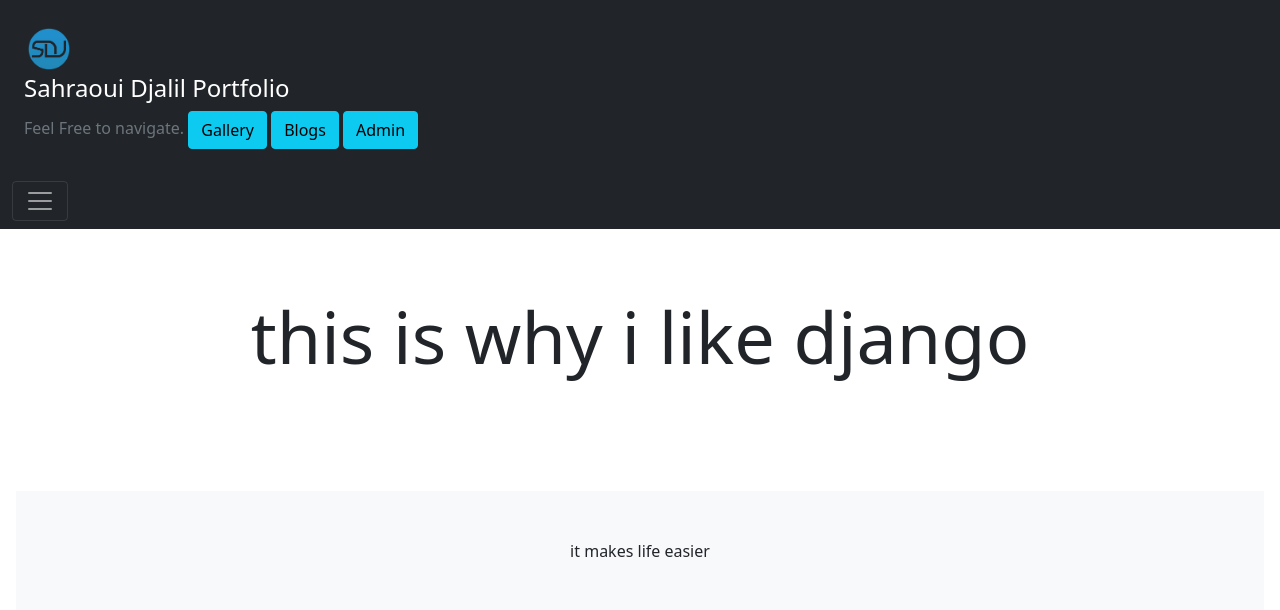
After one commit to DjalilKun/personal_portfolio_project, a Django app: page /blog/1 in a window 1280 px wide, after a click that opens the changed part. The commit adds this page. Shown: the top 610 px of the page. Run offline with Django 3.2, Linux system fonts and the light colour scheme; data comes from the database, SQL or seed files in the repository; both versions use the stored data as it was after the commit.

Commit message:
last update work with boostrap

```diff
--- a/blog/models.py
+++ b/blog/models.py
@@ -1,7 +1,16 @@
 from django.db import models
+from django.utils import timezone
 
 # Create your models here.
 class Blogs(models.Model):
     title = models.CharField(max_length=100)
     description = models.CharField(max_length=350)
     urls = models.URLField(blank=True)
+
+def __str__(self):
+        return self.name
+
+class Meta:
+        db_table = 'state'
+        # Add verbose name
+        verbose_name = 'State List'
--- /dev/null
+++ b/blog/templates/blog/detail.html
@@ -0,0 +1,15 @@
+{% extends 'portfolio/base.html'%}
+{% block content %}
+
+<div class="position-relative overflow-hidden p-3 p-md-5 m-md-3 text-center ">
+  <h2 class="display-2">{{ blog.title}}</h2>
+</div>
+<br>
+<div class="position-relative overflow-hidden p-3 p-md-5 m-md-3 text-center bg-light">
+  {{ blog.description | safe }}
+</div>
+
+{% comment %}
+hey what's up
+{% endcomment %}
+{% endblock %}
--- a/blog/urls.py
+++ b/blog/urls.py
@@ -1,6 +1,8 @@
 from django.urls import path
 from . import views
 
+app_name = 'blog'
 urlpatterns = [
     path('',views.allblogs,name='allblogs'),
+    path('<int:blog_id>',views.detail,name='detailblog'),
 ]
--- a/blog/views.py
+++ b/blog/views.py
@@ -1,6 +1,9 @@
-from django.shortcuts import render
+from django.shortcuts import render, get_object_or_404
 from .models import Blogs
 # Create your views here.
 def allblogs(request):
      blogs= Blogs.objects.all()
      return render(request,'blog/allblogs.html',{'blogs':blogs})
+def detail(request,blog_id):
+    blog = get_object_or_404(Blogs, pk=blog_id)
+    return render(request,'blog/detail.html',{'blog':blog})
--- a/personal_portfolio/urls.py
+++ b/personal_portfolio/urls.py
@@ -20,7 +20,7 @@ from django.conf import settings
 from portfolio import views
 
 urlpatterns = [
-    path('admin/', admin.site.urls),
+    path('admin/', admin.site.urls,name='adminpage'),
     path('',views.start,name='homepage'),
     path('blog/',include('blog.urls')),
 ]
--- a/portfolio/models.py
+++ b/portfolio/models.py
@@ -6,3 +6,6 @@ class project(models.Model):
    description = models.CharField(max_length=250)
    image = models.ImageField(upload_to='picturs/portfolio/images/')
    url = models.URLField(blank=True)
+
+def __str__(self):
+    return self.title
--- /dev/null
+++ b/portfolio/static/portfolio/style.css
@@ -0,0 +1,37 @@
+
+
+
+
+.foggy {
+  opacity: 0.5;
+}
+
+/*
+#bg {
+  position: fixed;
+  top: -50%;
+  left: -50%;
+  width: 200%;
+  height: 200%;
+}
+#bg #imgbg {
+  position: absolute;
+  top: 0;
+  left: 0;
+  right: 0;
+  bottom: 0;
+  margin: auto;
+  min-width: 50%;
+  min-height: 50%;
+}
+*/
+
+#bg {
+  position: fixed;
+  top: 0;
+  left: 0;
+
+  /* Preserve aspet ratio */
+  min-width: 100%;
+  min-height: 100%;
+}
--- /dev/null
+++ b/portfolio/templates/portfolio/base.html
@@ -0,0 +1,48 @@
+{% load static %}
+<!doctype html>
+<html lang="en">
+  <head>
+    <!-- Required meta tags -->
+    <meta charset="utf-8">
+    <meta name="viewport" content="width=device-width, initial-scale=1">
+    <!--local css -->
+    <link rel="stylesheet" href="{% static 'portfolio/style.css'%}">
+    <!-- Bootstrap CSS -->
+    <link href="https://cdn.jsdelivr.net/npm/bootstrap@5.0.0-beta1/dist/css/bootstrap.min.css" rel="stylesheet" integrity="sha384-giJF6kkoqNQ00vy+HMDP7azOuL0xtbfIcaT9wjKHr8RbDVddVHyTfAAsrekwKmP1" crossorigin="anonymous">
+    <link rel="icon" type="image/png" href="{% static 'portfolio/My Logo.jpeg'%}">
+    <title>SDJ's portfolio</title>
+  </head>
+  <body>
+    <div class=" collapse" id="navbarToggleExternalContent">
+  <div class="bg-dark p-4">
+    <a href="{% url 'homepage' %}"><img  src="{% static 'portfolio/My Logo.jpeg'%}" height="50" width="50"></a>
+    <h5 class="text-white h4">Sahraoui Djalil Portfolio</h5>
+    <span class="text-muted">Feel Free to navigate.</span>
+    <a href=""class=" btn btn-info pull-right">Gallery</a>
+    <a href="{% url 'blog:allblogs'%}"class=" btn btn-info pull-right">Blogs</a>
+    <a href="admin/"class=" btn btn-info pull-right">Admin</a>
+  </div>
+</div>
+<nav class="sticky-top navbar navbar-dark bg-dark">
+  <div class="container-fluid">
+    <button class="navbar-toggler" type="button" data-bs-toggle="collapse" data-bs-target="#navbarToggleExternalContent" aria-controls="navbarToggleExternalContent" aria-expanded="false" aria-label="Toggle navigation">
+      <span class="navbar-toggler-icon"></span>
+    </button>
+  </div>
+</nav>
+
+{% block content %}
+{% endblock %}
+
+    <!-- Optional JavaScript; choose one of the two! -->
+
+    <!-- Option 1: Bootstrap Bundle with Popper -->
+    <script src="https://cdn.jsdelivr.net/npm/bootstrap@5.0.0-beta1/dist/js/bootstrap.bundle.min.js" integrity="sha384-ygbV9kiqUc6oa4msXn9868pTtWMgiQaeYH7/t7LECLbyPA2x65Kgf80OJFdroafW" crossorigin="anonymous"></script>
+
+    <!-- Option 2: Separate Popper and Bootstrap JS -->
+    <!--
+    <script src="https://cdn.jsdelivr.net/npm/@popperjs/core@2.5.4/dist/umd/popper.min.js" integrity="sha384-q2kxQ16AaE6UbzuKqyBE9/u/KzioAlnx2maXQHiDX9d4/zp8Ok3f+M7DPm+Ib6IU" crossorigin="anonymous"></script>
+    <script src="https://cdn.jsdelivr.net/npm/bootstrap@5.0.0-beta1/dist/js/bootstrap.min.js" integrity="sha384-pQQkAEnwaBkjpqZ8RU1fF1AKtTcHJwFl3pblpTlHXybJjHpMYo79HY3hIi4NKxyj" crossorigin="anonymous"></script>
+    -->
+  </body>
+</html>
```
Also changed, not shown: blog/admin.py (+8 -0 lines), blog/templates/blog/allblogs.html (+13 -4 lines), portfolio/templates/portfolio/home.html (+10 -10 lines), db.sqlite3, media/picturs/portfolio/images/IM-marketing-hub-tools.png (added), portfolio/static/portfolio/My Logo.jpeg (added).
